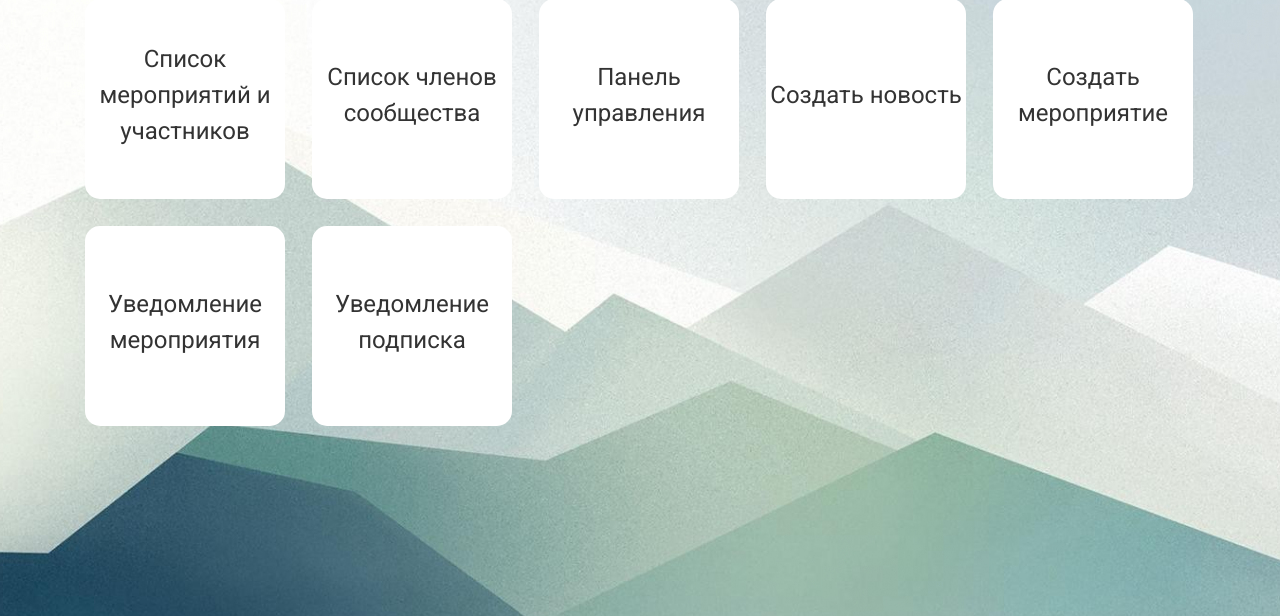
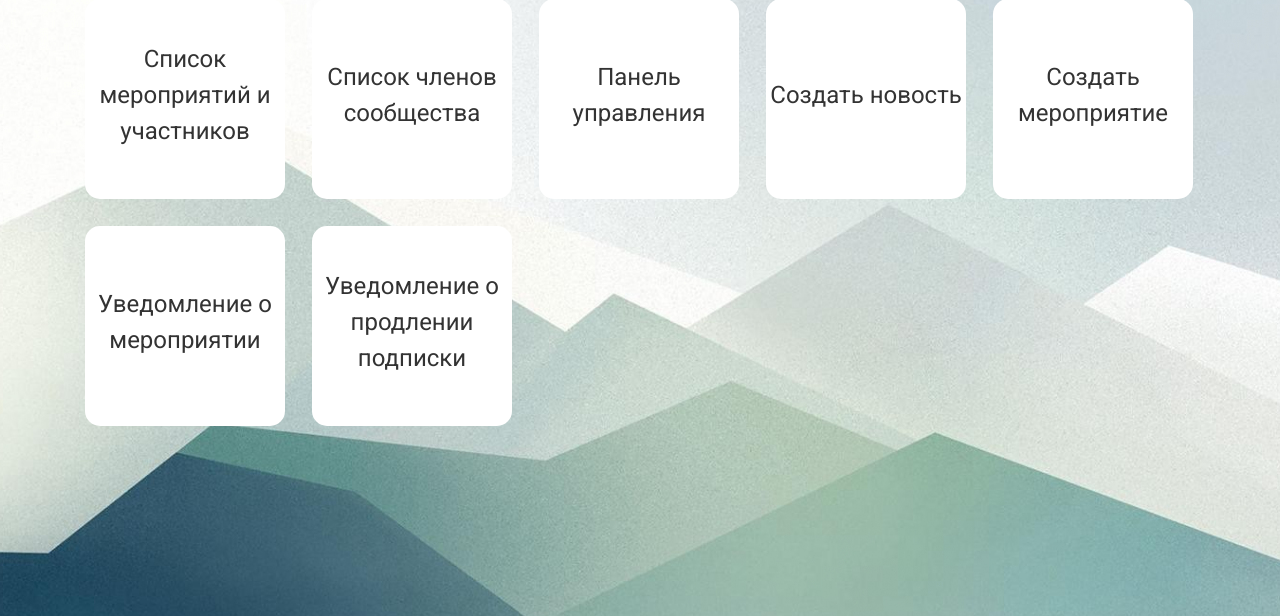
Before and after one commit to Laterner/diplom_Zaytcev, a Django app: page /admin_control/ in a window 1280 px wide. Shown: the part 132-748 px from the top of the page. Run offline with Django 5.2, Linux system fonts and the light colour scheme; a user stored in the database is signed in; parts of the project's set-up code (start-up, migrations or seed data) failed here and were passed over; some libraries are stand-ins or nearby versions.

Commit message:
Update admin_urls.html

```diff
--- a/vkr/templates/vkr/admin_urls.html
+++ b/vkr/templates/vkr/admin_urls.html
@@ -8,8 +8,8 @@
         <div onclick="location.href = '/admin';"><p> Панель управления </p></div>
         <div onclick="location.href = '/news/new';"><p> Создать новость </p></div>
         <div onclick="location.href = '/events/new';"><p> Создать мероприятие </p></div>
-        <div onclick="location.href = '/send_notification_event';"><p> Уведомление мероприятия </p></div>
-        <div onclick="location.href = '/send_notification_sub';"><p> Уведомление подписка </p></div>
+        <div onclick="location.href = '/send_notification_event';"><p> Уведомление о мероприятии </p></div>
+        <div onclick="location.href = '/send_notification_sub';"><p> Уведомление о продлении подписки </p></div>
     </div>
 
 {% endblock content %}
```
